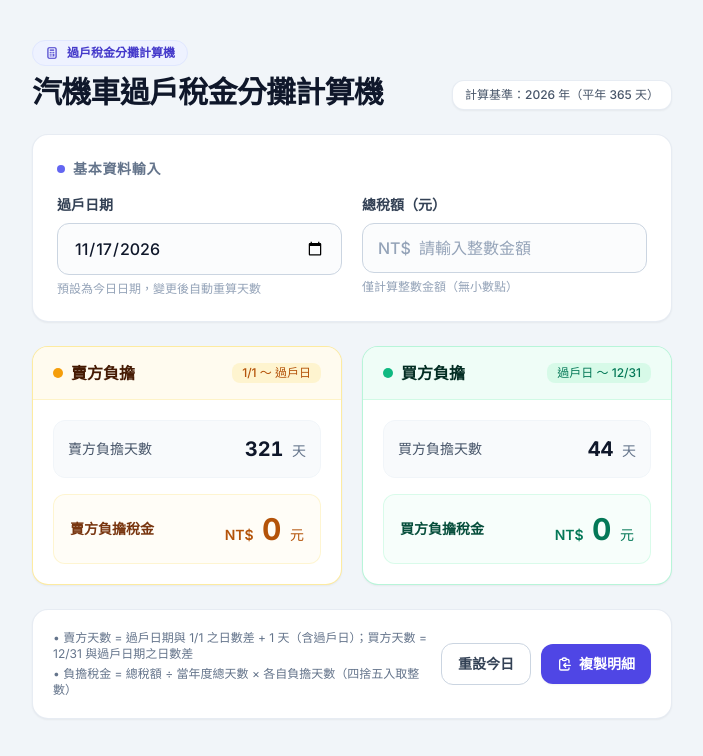
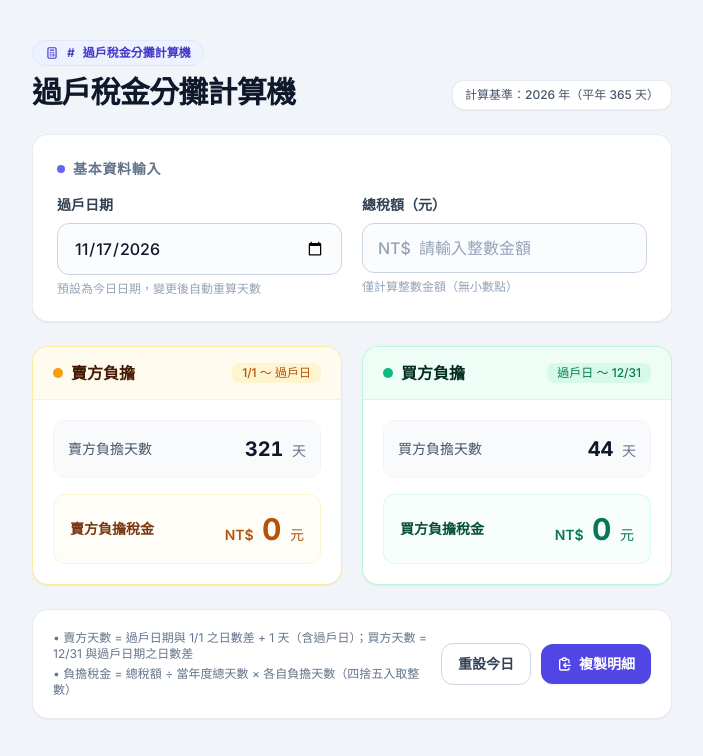
Before and after one commit to Alan-Yeh-TW/car-tax, a plain HTML site: page index.html in a window 1280 px wide. Shown: the whole page, without its empty margins (288-991 px from the left). Drawn offline with nearby package versions, Linux system fonts and the light colour scheme.

Commit message:
Update index.html

```diff
--- a/index.html
+++ b/index.html
@@ -3,7 +3,7 @@
 <head>
     <meta charset="UTF-8">
     <meta name="viewport" content="width=device-width, initial-scale=1.0">
-    <title>稅金分攤計算機</title>
+    <title>車輛過戶稅金分攤計算機</title>
     <!-- 載入 Tailwind CSS -->
     <script src="https://cdn.tailwindcss.com"></script>
     <!-- 載入 Google Fonts (Noto Sans TC & Inter) -->
@@ -34,9 +34,9 @@
                     <svg class="w-3.5 h-3.5" fill="none" stroke="currentColor" viewBox="0 0 24 24">
                         <path stroke-linecap="round" stroke-linejoin="round" stroke-width="2" d="M9 7h6m0 10v-3m-3 3h.01M9 17h.01M9 14h.01M12 14h.01M15 11h.01M12 11h.01M9 11h.01M7 21h10a2 2 0 002-2V5a2 2 0 00-2-2H7a2 2 0 00-2 2v14a2 2 0 002 2z"></path>
                     </svg>
-                    <span>過戶稅金分攤計算機</span>
+               #     <span>過戶稅金分攤計算機</span>
                 </div>
-                <h1 class="text-2xl sm:text-3xl font-bold text-slate-900 tracking-tight">汽機車過戶稅金分攤計算機</h1>
+                <h1 class="text-2xl sm:text-3xl font-bold text-slate-900 tracking-tight">過戶稅金分攤計算機</h1>
             </div>
             <div id="yearInfoBadge" class="inline-flex items-center self-center sm:self-end px-3 py-1.5 rounded-xl bg-white text-slate-600 text-xs font-medium shadow-sm border border-slate-200/80">
                 <!-- 由 JS 動態填入年度天數資訊 -->
```
